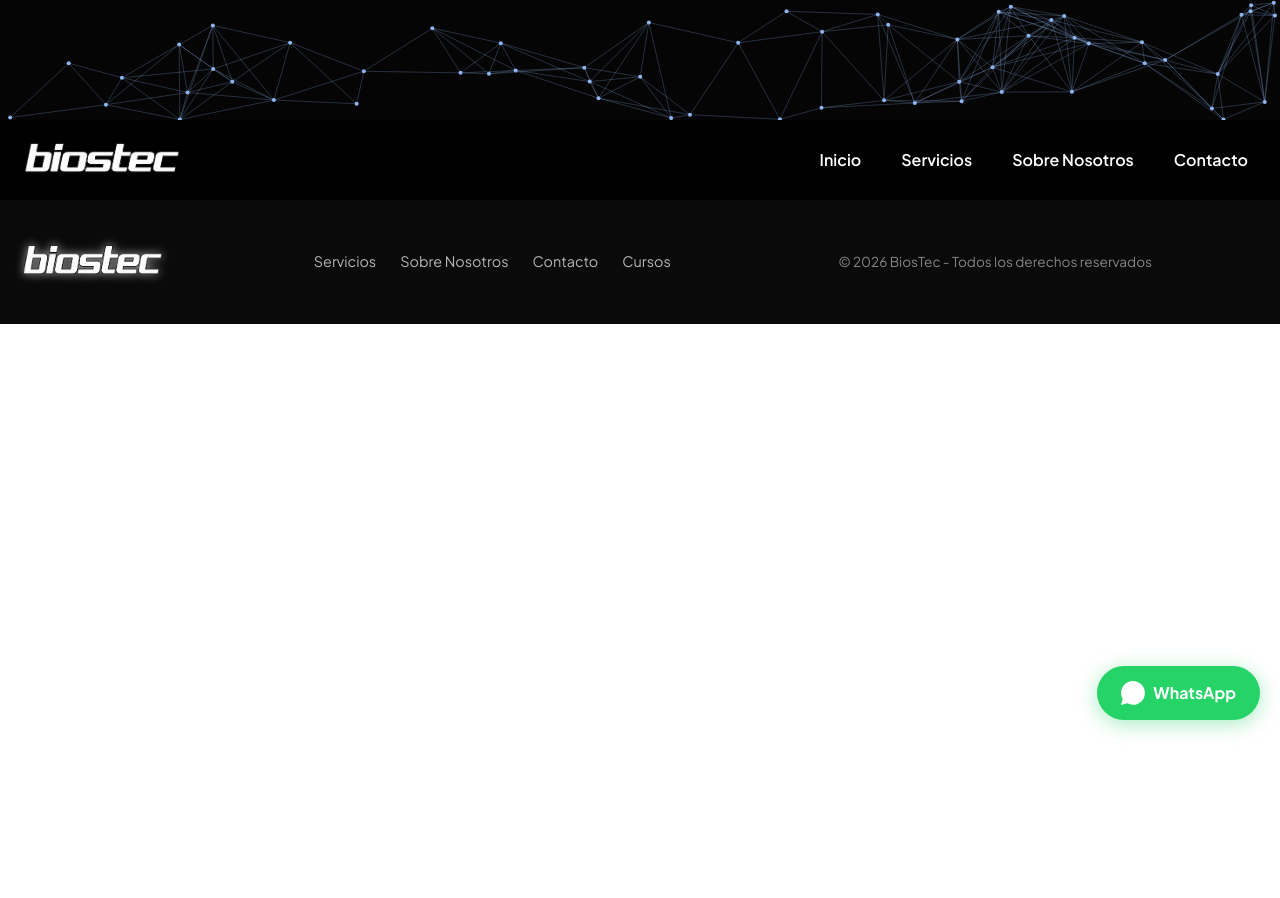
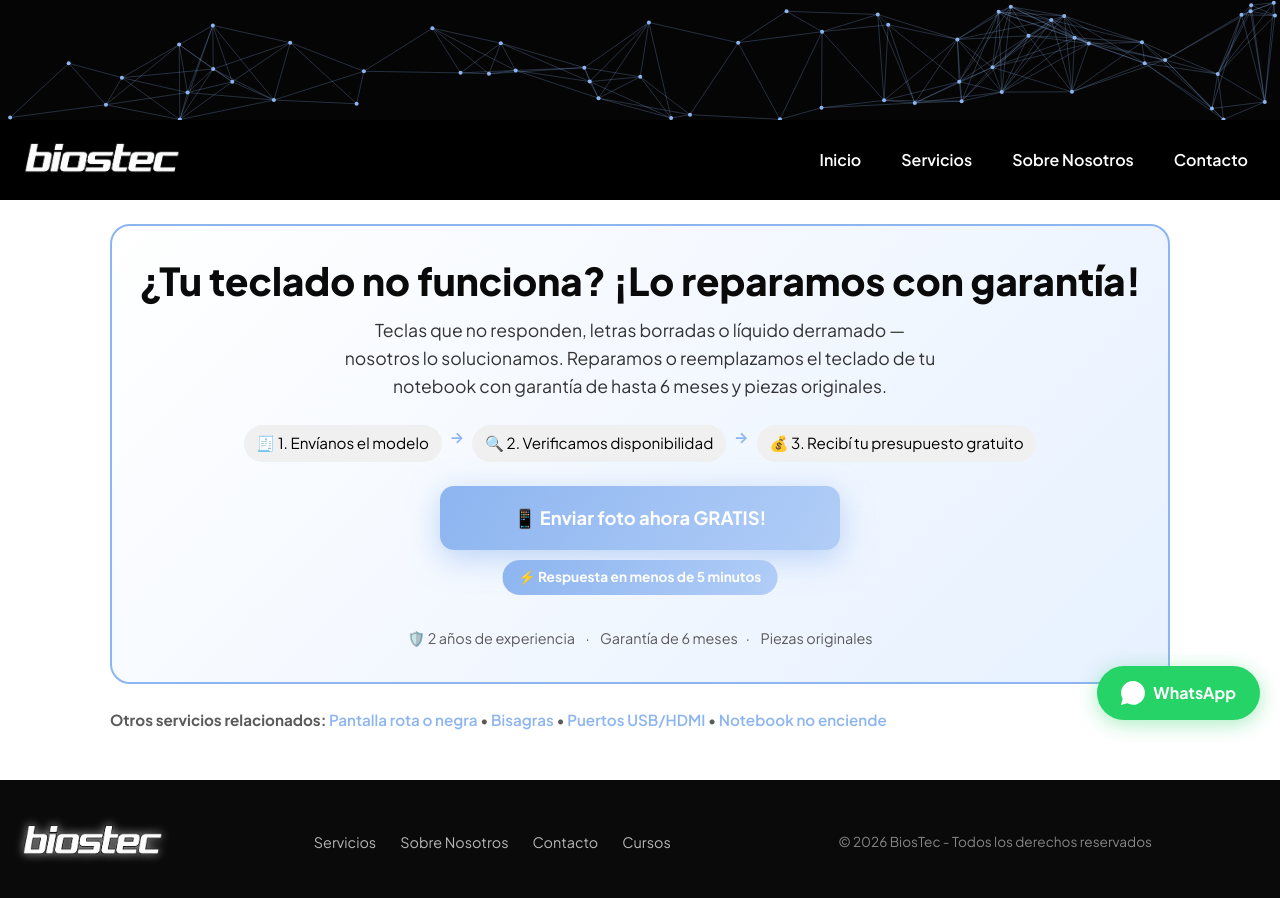
Before and after one commit to FrancoMED/BIOSTEC, a React (Vite) app in the folder client/: page /keyboard in a window 1280 px wide. Shown: the top 898 px of the page. Before the commit the page ends 800 px from the top, so only its background shows below. Built offline with nearby package versions, Linux system fonts and the light colour scheme.

Commit message:
feat: add Keyboard component with CSS modules styling

```diff
--- a/client/src/App.jsx
+++ b/client/src/App.jsx
@@ -6,6 +6,7 @@ import ButtonFloat from "./components/ButtonFloat/ButtonFloat.jsx";
 import Header from "./components/Header/Header.jsx";
 import NavBar from "./components/NavBar/NavBar.jsx";
 import Footer from "./components/Footer/Footer.jsx";
+import Keyboard from "./pages/Keyboard/Keyboard.jsx";
 
 function App() {
   return (
@@ -18,6 +19,9 @@ function App() {
       <Routes>
         <Route path="/screen" element={<Screen />} />
       </Routes>
+      <Routes>
+        <Route path="/keyboard" element={<Keyboard />} />
+      </Routes>
       <Footer />
       <ButtonFloat />
     </div>
--- /dev/null
+++ b/client/src/pages/Keyboard/Keyboard.jsx
@@ -0,0 +1,37 @@
+import React from "react";
+import Hero from "../../components/Hero/Hero.jsx";
+import styles from "./Keyboard.module.css";
+import RelatedServices from "../../components/RelatedServices/RelatedServices.jsx";
+
+const heroTexts = {
+  title: "¿Tu teclado no funciona? ¡Lo reparamos con garantía!",
+  subtitle:
+    "Teclas que no responden, letras borradas o líquido derramado — nosotros lo solucionamos. Reparamos o reemplazamos el teclado de tu notebook con garantía de hasta 6 meses y piezas originales.",
+
+  steps: [
+    "🧾 1. Envíanos el modelo",
+    "🔍 2. Verificamos disponibilidad",
+    "💰 3. Recibí tu presupuesto gratuito",
+  ],
+};
+
+const relatedServicesContent = {
+  texts: [
+    "Pantalla rota o negra",
+    "Bisagras",
+    "Puertos USB/HDMI",
+    "Notebook no enciende",
+  ],
+  links: ["/screen", "/hinges", "/ports", "/notebook-not-start"],
+};
+
+const Keyboard = () => {
+  return (
+    <div class={styles.lp_wrapper}>
+      <Hero props={heroTexts} />
+      <RelatedServices props={relatedServicesContent} />
+    </div>
+  );
+};
+
+export default Keyboard;
--- /dev/null
+++ b/client/src/pages/Keyboard/Keyboard.module.css
@@ -0,0 +1,5 @@
+.lp_wrapper {
+    max-width: 1100px;
+    margin: 0 auto;
+    padding: 1.5rem 1.25rem 3rem;
+}
```
